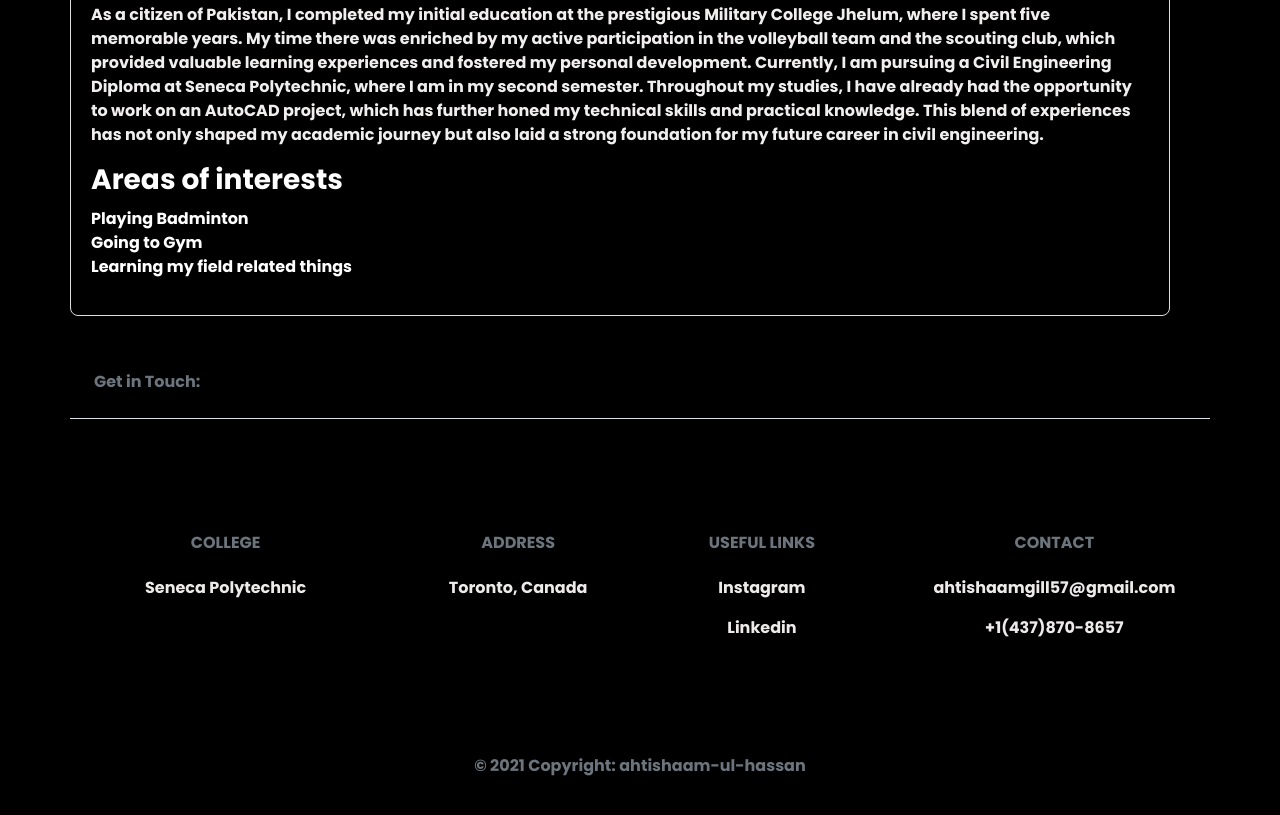
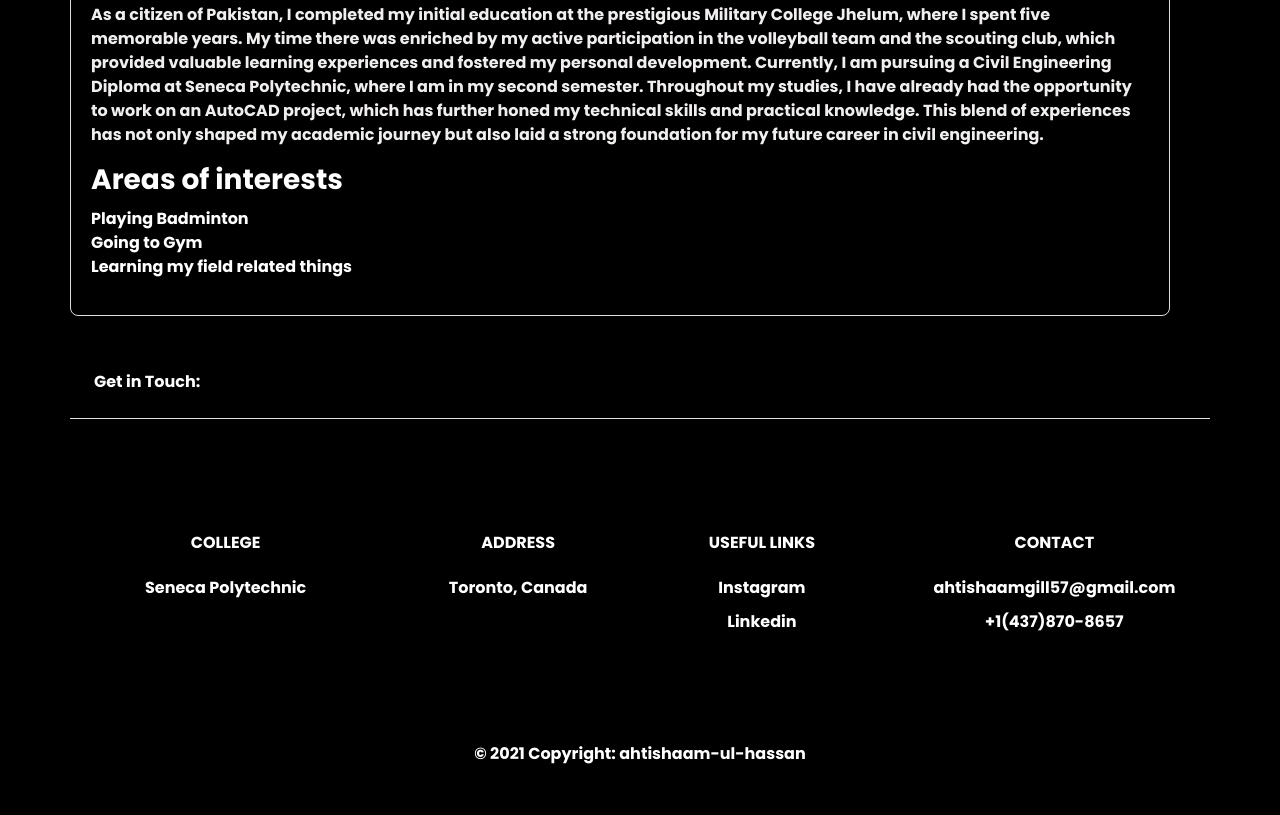
Before and after one commit to Ahtishaam57/web-profile-master, a plain HTML site: page About.html in a window 1280 px wide. Shown: the part 473-1288 px from the top of the page. Drawn offline with nearby package versions, Linux system fonts and the light colour scheme.

Commit message:
Update about.css

```diff
--- a/about.css
+++ b/about.css
@@ -86,3 +86,32 @@
     margin-bottom: 20px;
     font-weight: 400 !important;
   }
+
+/* Ensure all footer links are white */
+footer .text-reset {
+    color: #ffffff !important;
+}
+
+footer .text-reset:hover {
+    color: #bea060 !important; /* Optional: Change color on hover */
+}
+
+/* Style for footer titles */
+footer h6 {
+    color: #ffffff;
+    font-weight: bold;
+    text-transform: uppercase;
+    margin-bottom: 15px;
+}
+
+/* Style for footer text */
+footer p {
+    color: #ffffff;
+    margin-bottom: 10px;
+}
+
+/* Make everything in the footer bold */
+footer * {
+    font-weight: bold;
+    color: #ffffff !important; /* Ensure all text is white */
+}
```
